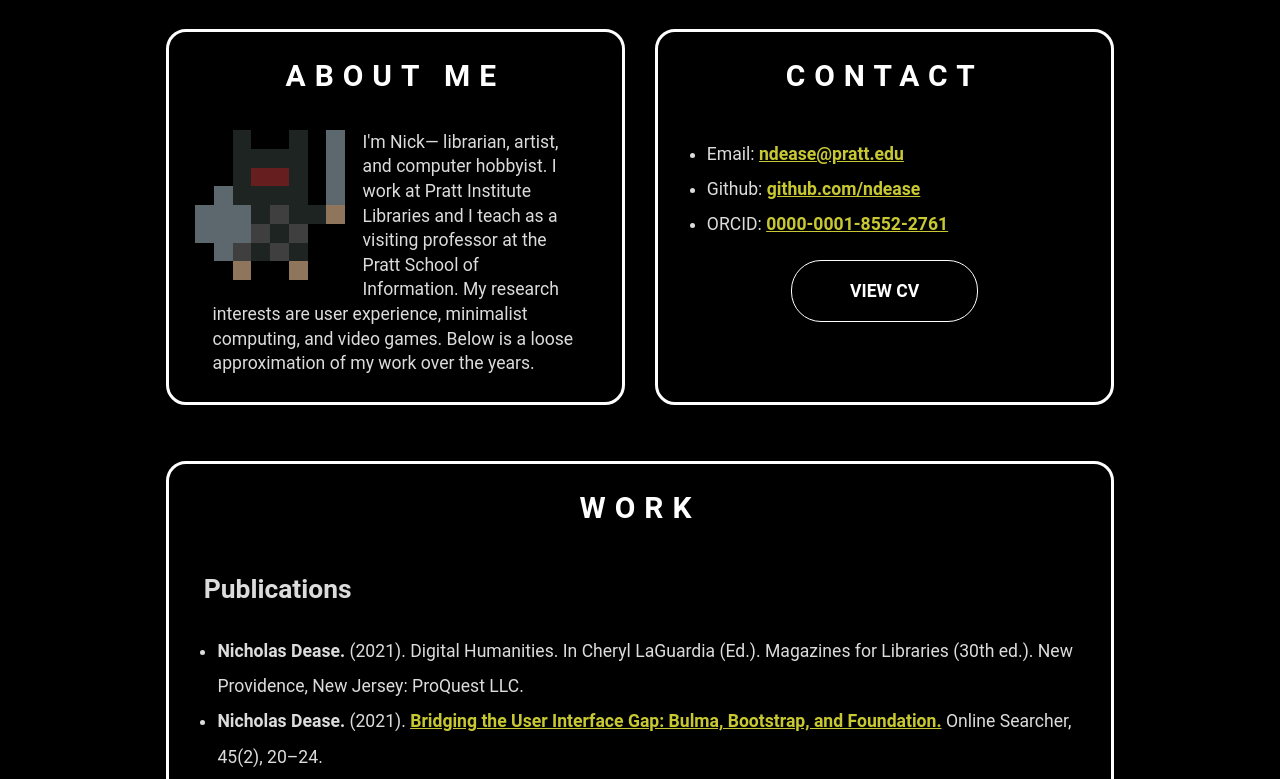
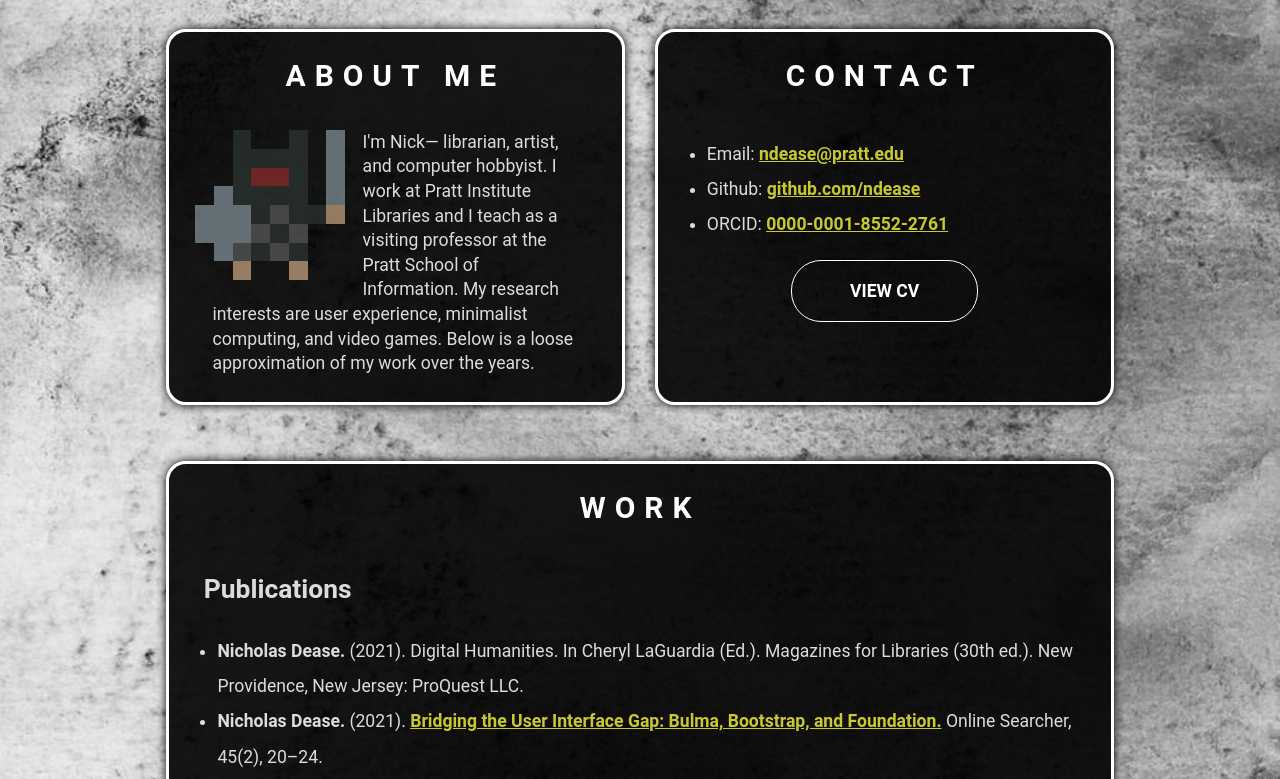
Before and after one commit to ndease/ndease.github.io, a plain HTML site: page index.html in a window 1280 px wide. Shown: the part 156-935 px from the top of the page. Drawn offline with Linux system fonts and the light colour scheme.

Commit message:
add new bg

```diff
--- a/css/style.css
+++ b/css/style.css
@@ -226,7 +226,9 @@ img:hover{
 
 html {
   color: #222;
-  background:black;
+  background:url("../img/site_bg.jpg");
+  background-repeat: no-repeat;
+  background-size: cover;
   font-size: 1em;
   line-height: 1.4;
 }
```
Also changed, not shown: img/site_bg.jpg (added).
